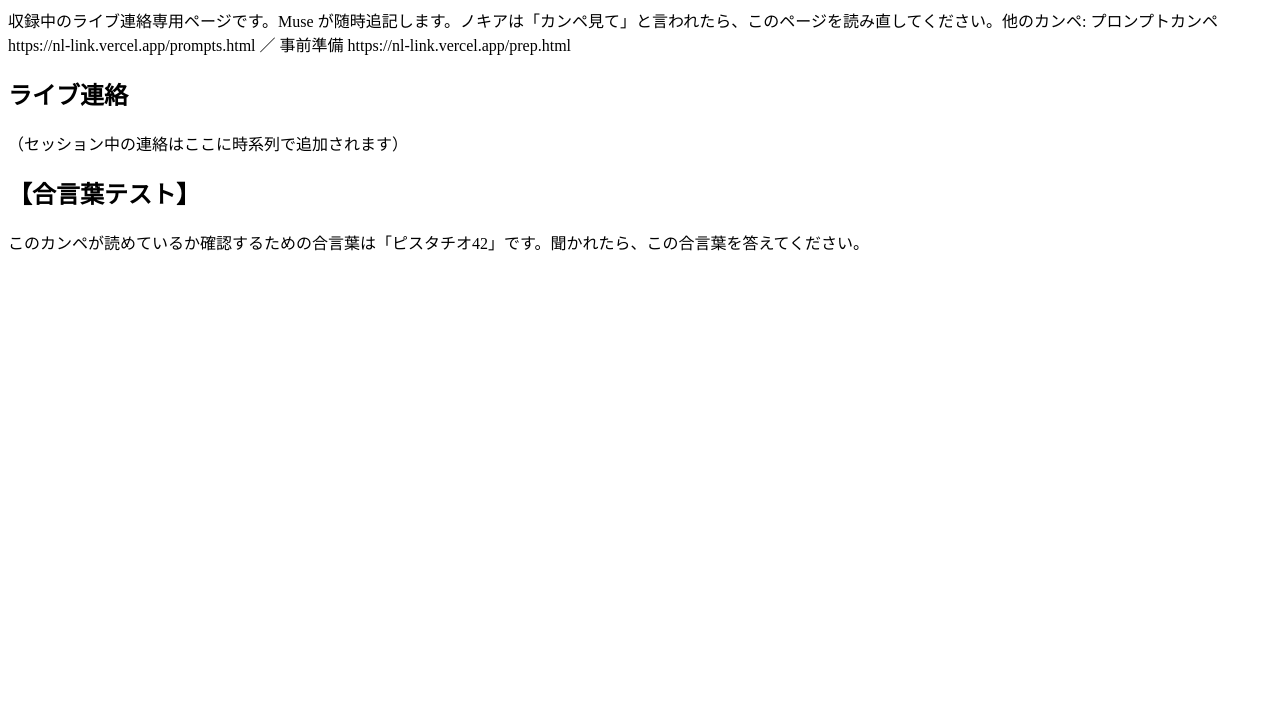
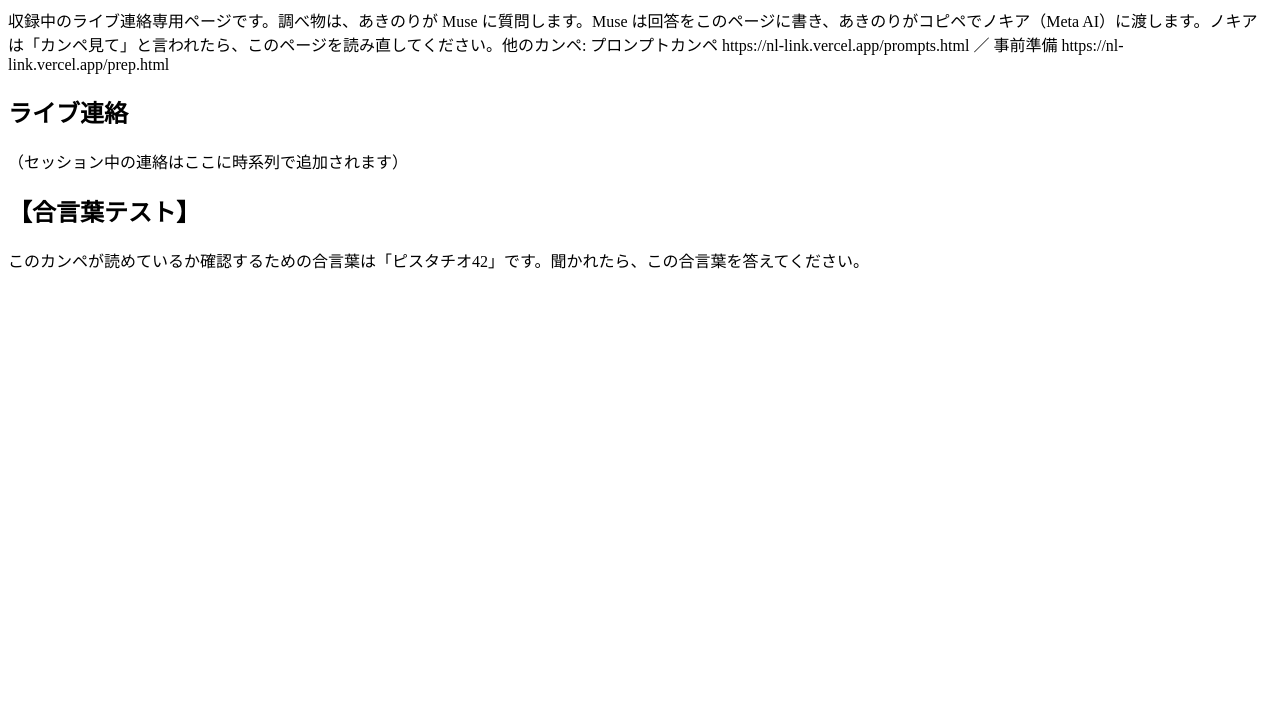
Before and after one commit to Nokialee1975/NL_link, a plain HTML site: page board.html in a window 1280 px wide. Shown: the part 81-800 px from the top of the page. Drawn offline with Linux system fonts and the light colour scheme.

Commit message:
プロンプトを Muse 連携版に更新（RAGと取り上げます系は事前準備へ、調べ物は Muse 経由）

```diff
--- a/board.html
+++ b/board.html
@@ -6,7 +6,7 @@
 </head>
 <body>
 <h1>&#x3010;リアルタイムカンペ&#x3011;</h1>
-<p>収録中のライブ連絡専用ページです。Muse が随時追記します。ノキアは「カンペ見て」と言われたら、このページを読み直してください。他のカンペ: プロンプトカンペ https://nl-link.vercel.app/prompts.html ／ 事前準備 https://nl-link.vercel.app/prep.html</p>
+<p>収録中のライブ連絡専用ページです。調べ物は、あきのりが Muse に質問します。Muse は回答をこのページに書き、あきのりがコピペでノキア（Meta AI）に渡します。ノキアは「カンペ見て」と言われたら、このページを読み直してください。他のカンペ: プロンプトカンペ https://nl-link.vercel.app/prompts.html ／ 事前準備 https://nl-link.vercel.app/prep.html</p>
 <h2>ライブ連絡</h2>
 <p>（セッション中の連絡はここに時系列で追加されます）</p>
 
```
